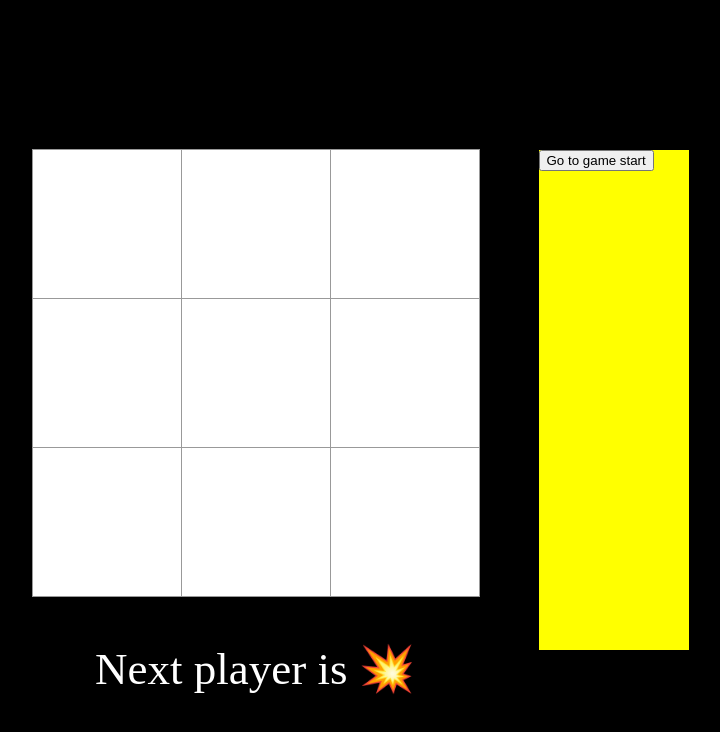
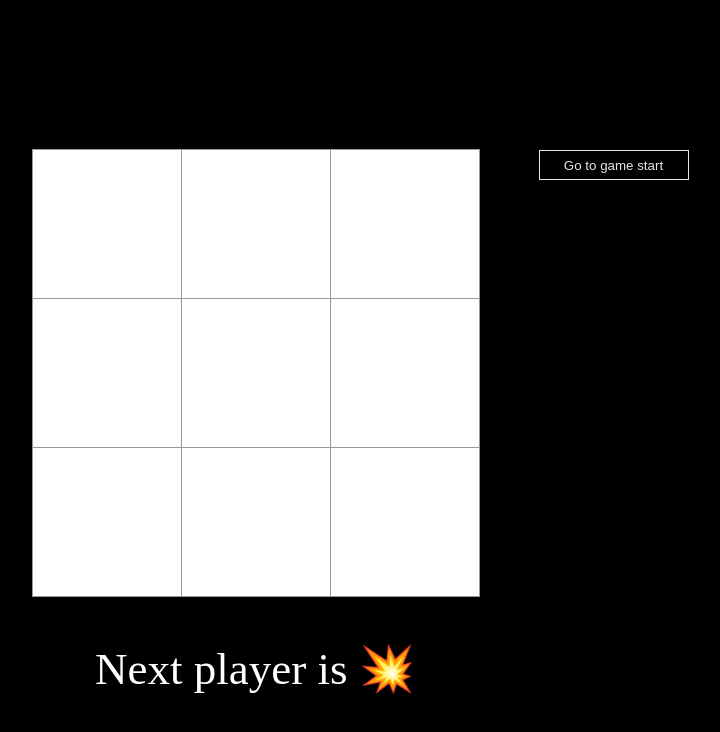
Before and after one commit to iamjinpark/react-tic-tac-toe, a React (Vite) app in the folder vite-project/: page / in a window 1280 px wide. Shown: the top 732 px of the page, without its empty margins (280-1000 px from the left). Built offline with nearby package versions, Linux system fonts and the light colour scheme; a web font is replaced by a local one.

Commit message:
13. 버튼 css 수정

```diff
--- a/vite-project/src/components/Game/Game.css
+++ b/vite-project/src/components/Game/Game.css
@@ -5,7 +5,13 @@ display: flex;
     height: 500px;
   }
 
-.game-info{
+.game-info-button {
+  margin-bottom: 15px;
   width: 150px;
-  background-color: yellow;
+  height: 30px;
+  background-color: black;
+opacity: 0.9;
+color:white;
+border: 1px solid;
+  border-color: white;
 }
--- a/vite-project/src/components/Game/Game.jsx
+++ b/vite-project/src/components/Game/Game.jsx
@@ -29,7 +29,9 @@ export default function Game() {
     }
     return (
       <li key={move}>
-        <button onClick={() => jumpTo(move)}>{description}</button>
+        <button className="game-info-button" onClick={() => jumpTo(move)}>
+          {description}
+        </button>
       </li>
     );
   });
```
